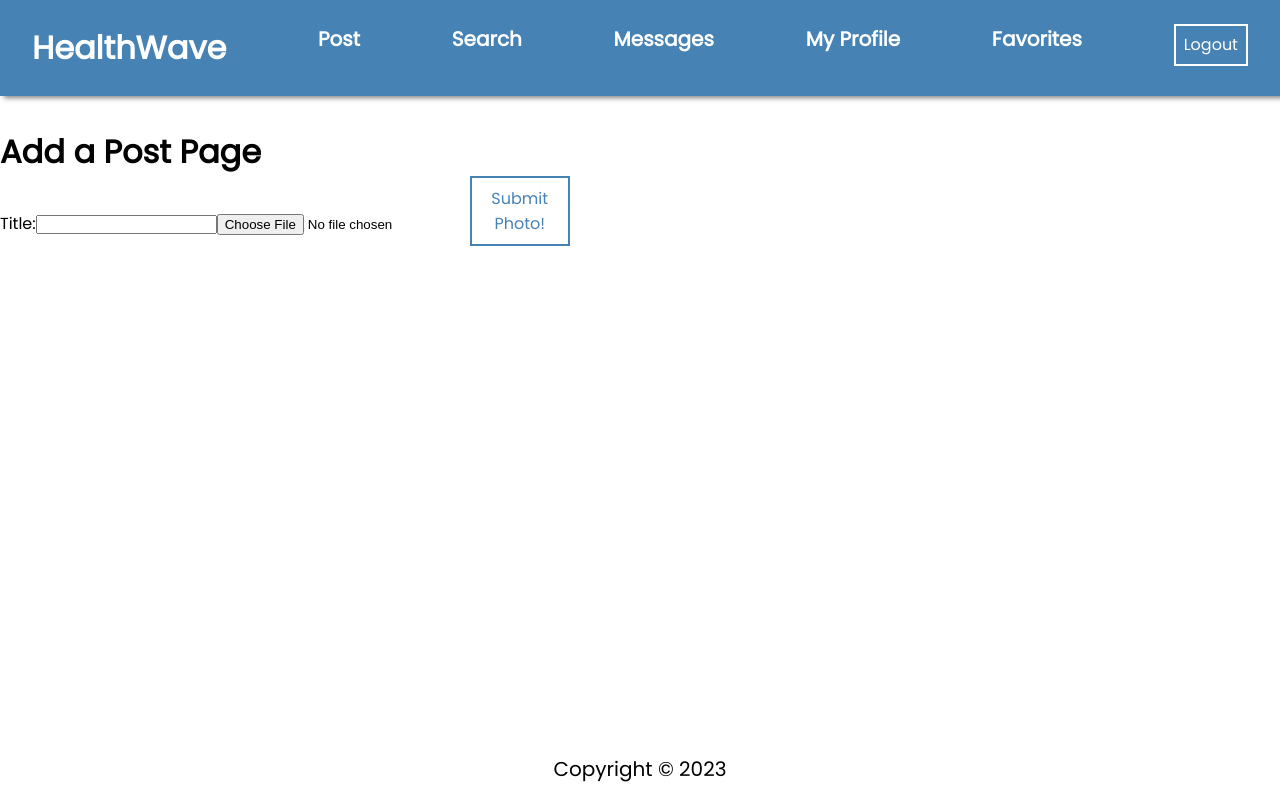
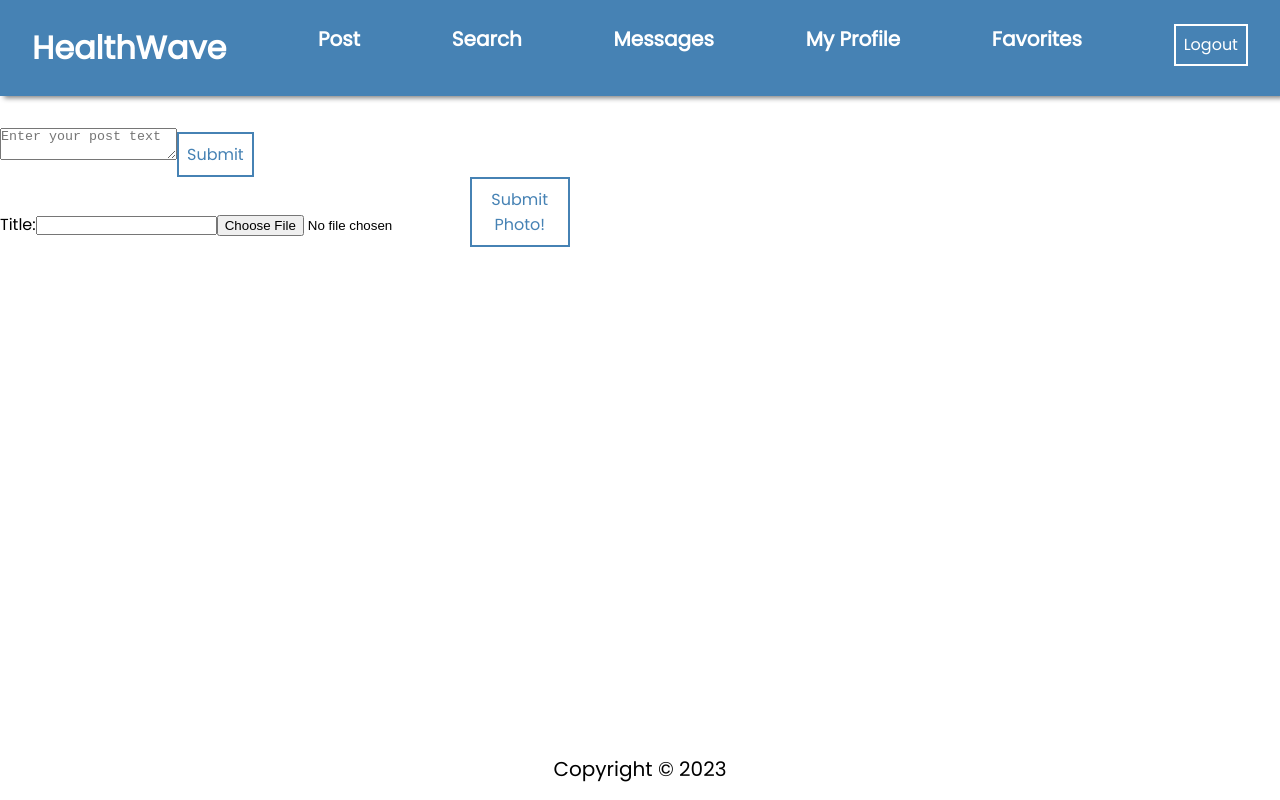
Before and after one commit to andreacalderon0493/FrontEnd_HealthWave_Repo, a React (Create React App) app: page /AddPostPage in a window 1280 px wide. Built offline with nearby package versions, Linux system fonts and the light colour scheme; sample sign-in values are in the browser's storage.

Commit message:
added post in AddPostPage and edited like button to see how many people like the post

```diff
--- a/src/pages/AddPostPage/AddPostPage.jsx
+++ b/src/pages/AddPostPage/AddPostPage.jsx
@@ -3,11 +3,54 @@ import axios from "axios";
 import { useNavigate } from "react-router-dom";
 import PostList from "../../components/PostList/PostList";
 import PostImage from "../../components/PostImage/PostImage";
+import useAuth from "../../hooks/useAuth";
+import useCustomForm from "../../hooks/useCustomForm";
 
 const AddPostPage = ({}) => {
+  const [user, token] = useAuth();
+
+  const handlePost = async (postData) => {
+    try {
+      let response = await axios.post(
+        `https://localhost:5001/api/Posts/posts`,
+        postData,
+        {
+          headers: {
+            Authorization: "Bearer " + token, // Replace with your actual token
+          },
+        }
+      );
+
+      console.log(response);
+      alert(response.data);
+
+      // // Update the local state with the new post
+      // if (response && response.data) {
+      //   setPosts((prevPosts) => [...prevPosts, response.data]);
+      // } else {
+      //   console.error("API call failed or response does not contain data");
+      // }
+    } catch (error) {
+      console.error("An error occurred while posting:", error);
+    }
+  };
+
+  const [formData, handleInputChange, handleSubmit, reset] = useCustomForm(
+    handlePost,
+    { text: "" }
+  );
   return (
     <div>
-      <h1> Add a Post Page</h1>
+      <form onSubmit={handleSubmit}>
+        <textarea
+          type="text"
+          name="text"
+          value={formData.text}
+          onChange={handleInputChange}
+          placeholder="Enter your post text"
+        />
+        <button type="submit">Submit</button>
+      </form>
       <PostImage />
     </div>
   );
--- a/src/pages/HomePage/HomePage.js
+++ b/src/pages/HomePage/HomePage.js
@@ -48,8 +48,8 @@ const HomePage = () => {
 
   const handleLike = async (id) => {
     try {
-      let response = await axios.put(
-        `https://localhost:5001/api/posts/like/${id}`,
+      let response = await axios.post(
+        `https://localhost:5001/api/Likes/likes/${id}`,
         {},
         {
           headers: {
@@ -60,7 +60,7 @@ const HomePage = () => {
       console.log(response);
       alert(response.data);
     } catch (error) {
-      console.log(error.response.data);
+      console.error(error);
     }
   };
 
@@ -70,11 +70,12 @@ const HomePage = () => {
       {posts &&
         posts.map((post) => (
           <div key={post.id}>
-            <p>{post.userName}</p>
+            <p>{post.user.userName}</p>
             <p>{post.text}</p>
             <button onClick={() => handleFavorite(post.id)}>Favorite</button>
-            <button onClick={() => handleLike(post.id)}>Like</button>
-            <p>{post.likes}</p>
+            <button onClick={() => handleLike(post.id)}>
+              Like {post.like}
+            </button>
           </div>
         ))}
       <PostList />
```
